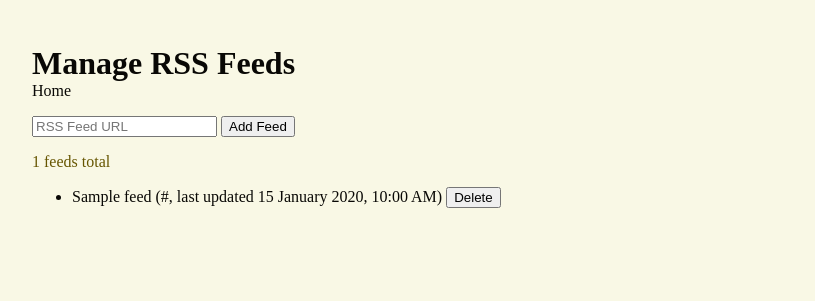
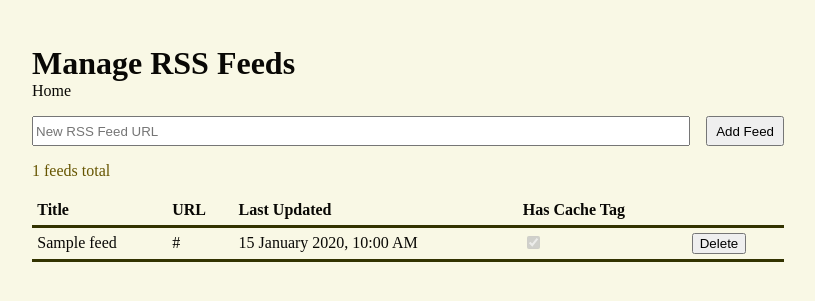
Before and after one commit to andrew-pa/rsrssr, a Flask app: page /feeds in a window 1280 px wide. Shown: the top 301 px of the page, without its empty margins (232-1047 px from the left). Run offline with Flask 3, Linux system fonts and the light colour scheme; tables that the repository leaves empty hold one stand-in row (values such as "Sample post").

Commit message:
use table for feed view

```diff
--- a/server.py
+++ b/server.py
@@ -105,7 +105,7 @@ def update_feeds():
     num_new_items = 0
     for feed in Feed.query:
         num_feeds += 1
-        if feed.last_updated is not None and (
+        if feed.last_updated is not None and abs(
             feed.last_updated - datetime.now()
         ) < timedelta(minutes=5):
             continue
--- a/static/styles.css
+++ b/static/styles.css
@@ -3,6 +3,7 @@
     --color-foreground: #090805;
     --color-visited: #807870;
     --color-subtle: #650;
+    --color-border: #330;
 }
 
 @media (prefers-color-scheme: dark) {
@@ -11,6 +12,7 @@
         --color-foreground: #ffffe0;
         --color-visited: #887850;
         --color-subtle: #650;
+        --color-border: #330;
     }
 }
 
@@ -33,6 +35,19 @@ h1 {
 
 form {
     margin-bottom: 1rem;
+}
+
+.new-feed {
+    margin-top: 1rem;
+    display: flex;
+    justify-content: left;
+}
+.new-feed input[type="text"] {
+    flex-grow: 1;
+}
+.new-feed button {
+    margin-left: 1rem;
+    padding: 0.33rem 0.5rem;
 }
 
 hr {
@@ -89,3 +104,27 @@ footer a {
     color: var(--color-subtle);
     font-style: italic;
 }
+
+table {
+    border-collapse: collapse;
+    width: 100%;
+}
+
+thead {
+    text-align: left;
+    font-weight: bold;
+}
+
+th, td {
+    padding: 0.33rem;
+}
+
+thead tr:last-of-type {
+    border-bottom: 3px solid var(--color-border);
+}
+tbody tr {
+    border-bottom: 1px solid var(--color-border);
+}
+tbody tr:last-of-type {
+    border-bottom: 3px solid var(--color-border);
+}
--- a/templates/feeds.html
+++ b/templates/feeds.html
@@ -9,21 +9,45 @@
 <body>
     <h1>Manage RSS Feeds</h1>
     <a href="/">Home</a>
-    <form method="POST" style="margin-top: 1rem;">
-        <input type="text" name="url" placeholder="RSS Feed URL" required>
+    <form method="POST" class="new-feed">
+        <input type="text" name="url" placeholder="New RSS Feed URL" required>
         <button type="submit">Add Feed</button>
     </form>
     <p style="color:var(--color-subtle);">{{ feeds | length }} feeds total</p>
-    <ul>
+    <table>
+        <thead>
+            <tr>
+                <th>Title</th>
+                <th>URL</th>
+                <th>Last Updated</th>
+                <th>Has Cache Tag</th>
+                <th></th>
+            </tr>
+        </thead>
+        <tbody>
         {% for feed in feeds %}
-            <li>
-                {{ feed.title | default("Unknown", true) }} (<a href="{{feed.url}}">{{ feed.url }}</a>, last updated {{ feed.last_updated | format_date | default("never", true) }})
-                <form method="POST" style="display:inline;">
-                    <input type="hidden" name="delete" value="{{ feed.id }}">
-                    <button type="submit">Delete</button>
-                </form>
-            </li>
+            <tr>
+                <td>
+                    {{ feed.title | default("Unknown", true) }}
+                </td>
+                <td>
+                    <a href="{{feed.url}}">{{ feed.url }}</a>
+                </td>
+                <td>
+                    {{ feed.last_updated | format_date | default("never", true) }}
+                </td>
+                <td>
+                    <input type="checkbox" disabled {% if feed.etag is not none or feed.modified is not none %}checked{% endif %}/>
+                </td>
+                <td>
+                    <form method="POST" style="display:inline;">
+                        <input type="hidden" name="delete" value="{{ feed.id }}">
+                        <button type="submit">Delete</button>
+                    </form>
+                </td>
+            </tr>
         {% endfor %}
-    </ul>
+        </tbody>
+    </table>
 </body>
 </html>
```
